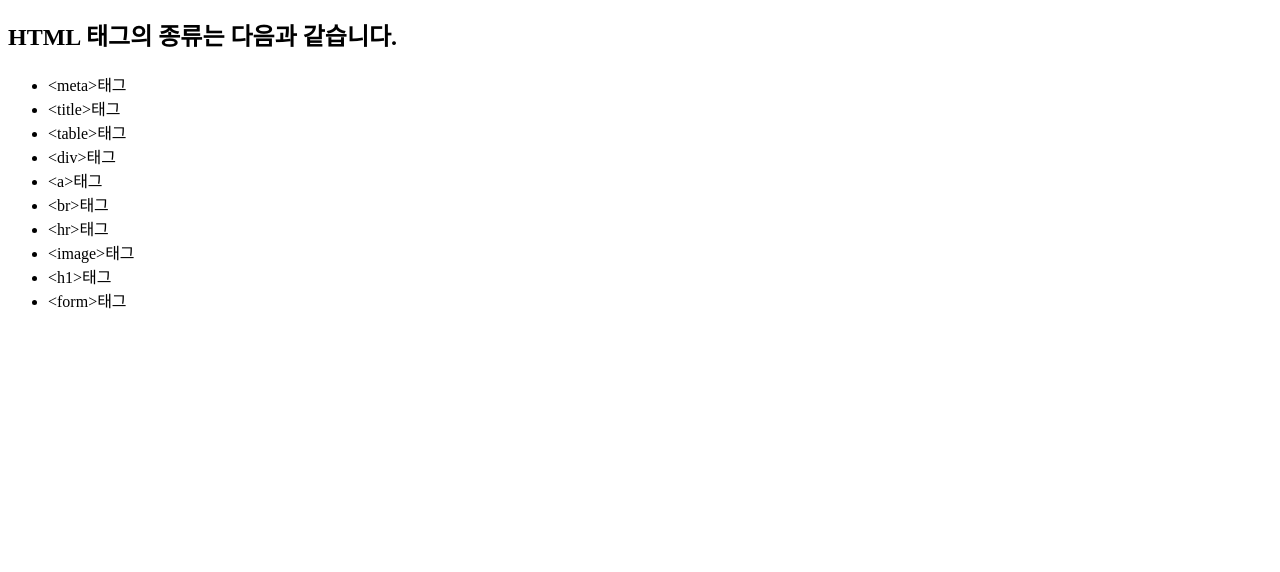
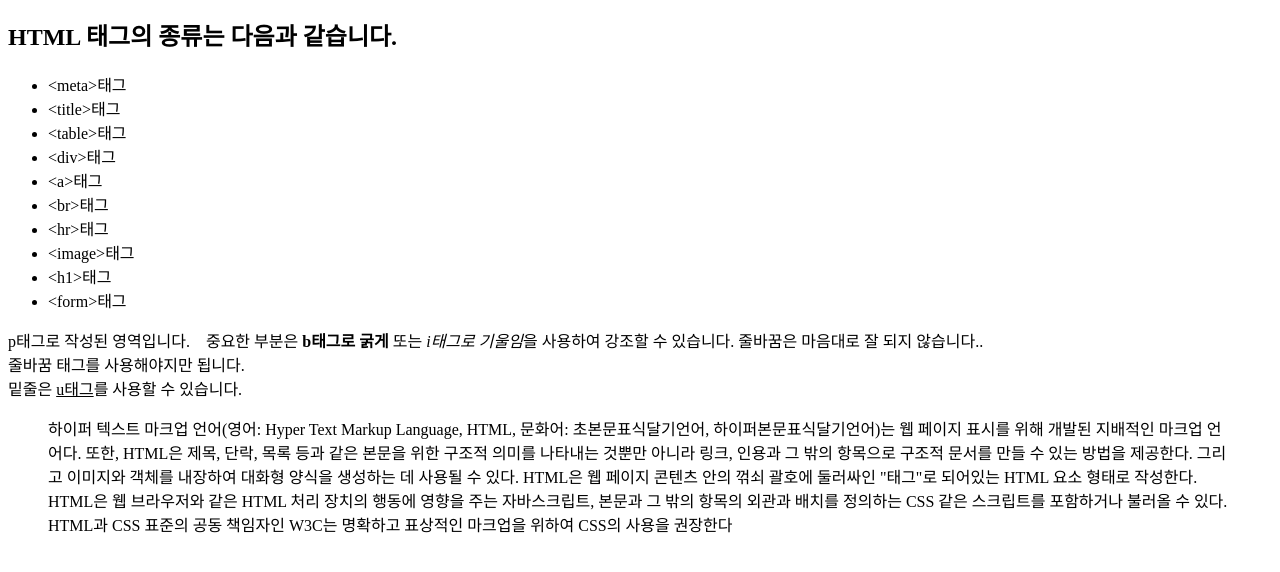
Before and after one commit to bySeiren02/HTML03, a plain HTML site: page index.html in a window 1280 px wide. Shown: the part 116-688 px from the top of the page. Drawn offline with Linux system fonts and the light colour scheme.

Commit message:
p태그 실습

```diff
--- a/index.html
+++ b/index.html
@@ -24,5 +24,11 @@
       <li>&lt;h1&gt;태그</li>
       <li>&lt;form&gt;태그</li>
     </ul>
+    <p>p태그로 작성된 영역입니다. &nbsp;&nbsp;&nbsp;중요한 부분은 <b>b태그로 굵게</b> 또는 <i>i태그로 기울임</i>을 사용하여 강조할 수 있습니다.
+      줄바꿈은 마음대로 잘 되지 않습니다..
+      <br>줄바꿈 태그를 사용해야지만 됩니다. <br>
+      밑줄은 <u>u태그</u>를 사용할 수 있습니다.
+    </p>
+    <blockquote cite="https://ko.wikipedia.org/wiki/HTML"><p>하이퍼 텍스트 마크업 언어(영어: Hyper Text Markup Language, HTML, 문화어: 초본문표식달기언어, 하이퍼본문표식달기언어)는 웹 페이지 표시를 위해 개발된 지배적인 마크업 언어다. 또한, HTML은 제목, 단락, 목록 등과 같은 본문을 위한 구조적 의미를 나타내는 것뿐만 아니라 링크, 인용과 그 밖의 항목으로 구조적 문서를 만들 수 있는 방법을 제공한다. 그리고 이미지와 객체를 내장하여 대화형 양식을 생성하는 데 사용될 수 있다. HTML은 웹 페이지 콘텐츠 안의 꺾쇠 괄호에 둘러싸인 "태그"로 되어있는 HTML 요소 형태로 작성한다. HTML은 웹 브라우저와 같은 HTML 처리 장치의 행동에 영향을 주는 자바스크립트, 본문과 그 밖의 항목의 외관과 배치를 정의하는 CSS 같은 스크립트를 포함하거나 불러올 수 있다. HTML과 CSS 표준의 공동 책임자인 W3C는 명확하고 표상적인 마크업을 위하여 CSS의 사용을 권장한다</p></blockquote>
 </body>
 </html>
```
Lines whose indentation alone changed are shown as unchanged.
